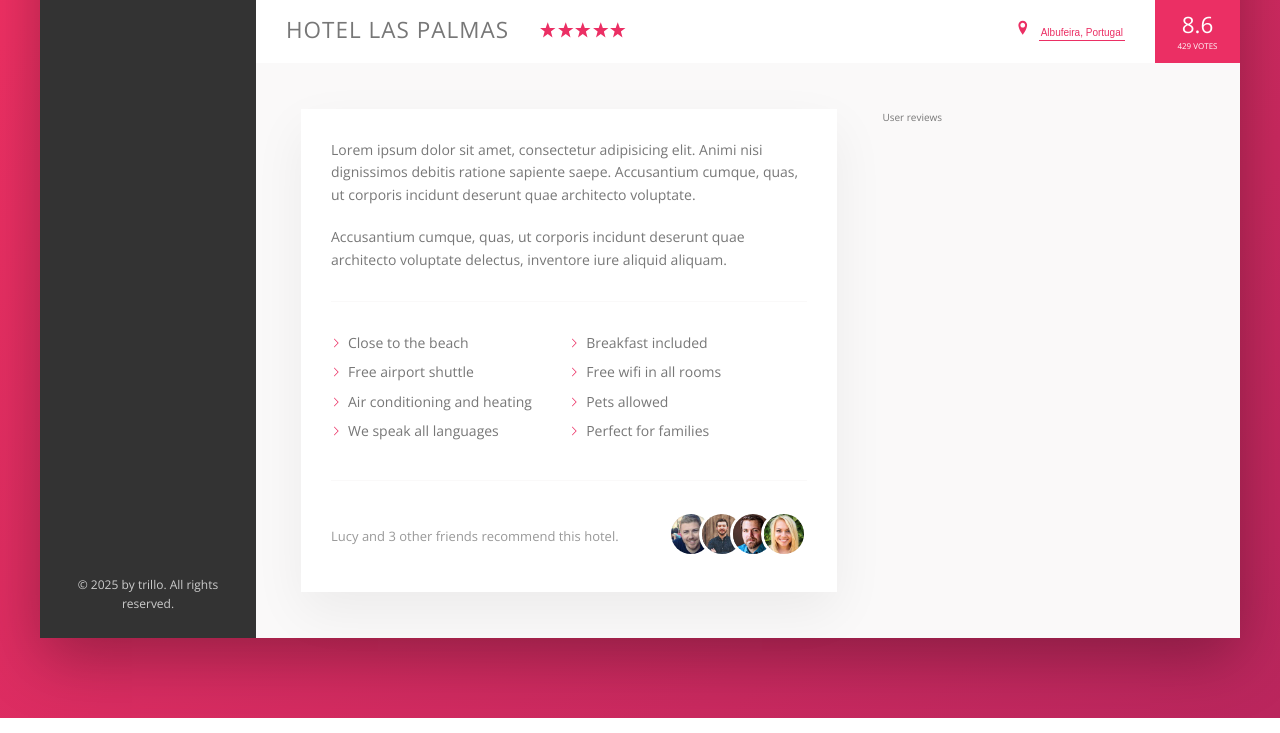
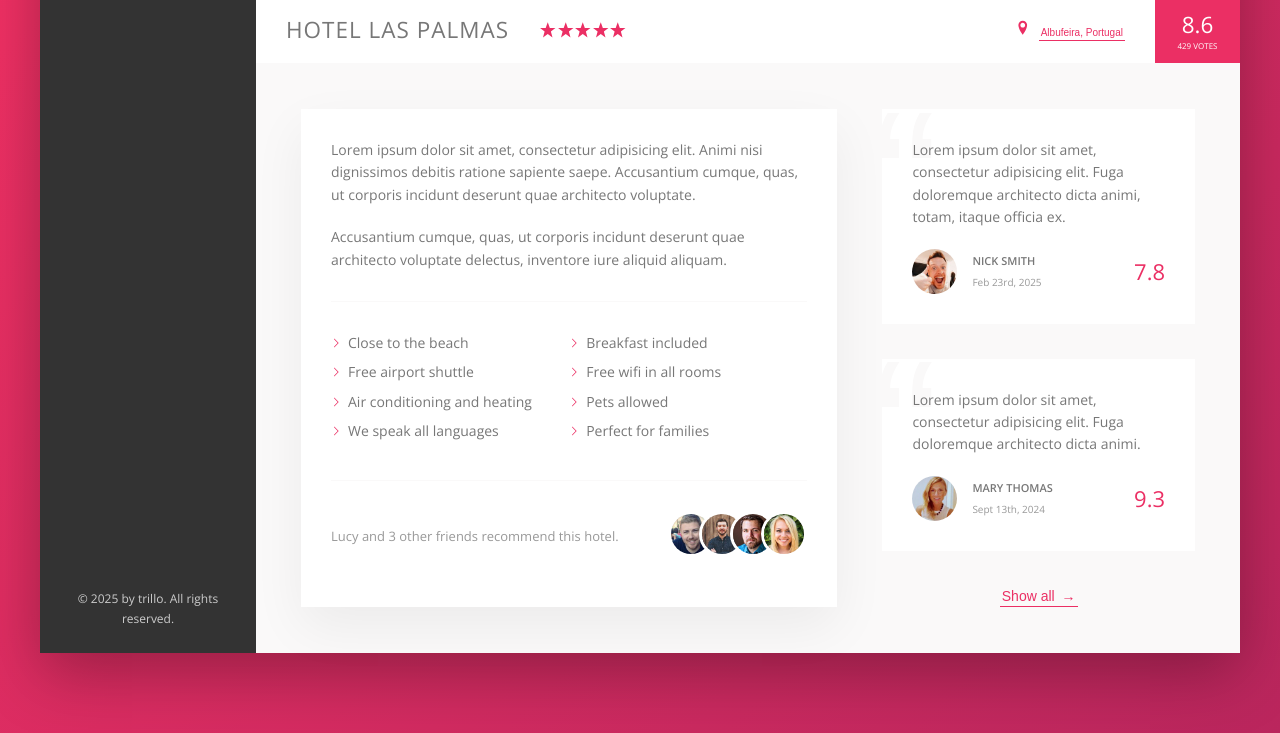
Before and after one commit to arunav999/Trillo, a website: page index.html in a window 1280 px wide. Shown: the part 538-1271 px from the top of the page. Drawn offline with nearby package versions, Linux system fonts and the light colour scheme.

Commit message:
completed the user review section

```diff
--- a/index.html
+++ b/index.html
@@ -202,7 +202,47 @@
               </div>
             </div>
 
-            <div class="user-reviews">User reviews</div>
+            <div class="user-reviews">
+              <figure class="review">
+                <blockquote class="review__text">
+                  Lorem ipsum dolor sit amet, consectetur adipisicing elit. Fuga
+                  doloremque architecto dicta animi, totam, itaque officia ex.
+                </blockquote>
+                <figcaption class="review__user">
+                  <img
+                    src="img/user-1.jpg"
+                    alt="User 1"
+                    class="review__photo"
+                  />
+                  <div class="review__user-box">
+                    <p class="review__user-name">Nick Smith</p>
+                    <p class="review__user-date">Feb 23rd, 2025</p>
+                  </div>
+                  <div class="review__rating">7.8</div>
+                </figcaption>
+              </figure>
+
+              <figure class="review">
+                <blockquote class="review__text">
+                  Lorem ipsum dolor sit amet, consectetur adipisicing elit. Fuga
+                  doloremque architecto dicta animi.
+                </blockquote>
+                <figcaption class="review__user">
+                  <img
+                    src="img/user-2.jpg"
+                    alt="User 1"
+                    class="review__photo"
+                  />
+                  <div class="review__user-box">
+                    <p class="review__user-name">Mary Thomas</p>
+                    <p class="review__user-date">Sept 13th, 2024</p>
+                  </div>
+                  <div class="review__rating">9.3</div>
+                </figcaption>
+              </figure>
+
+              <button class="btn-inline">Show all <span>&rarr;</span></button>
+            </div>
           </div>
         </main>
       </div>
--- a/sass/_components.scss
+++ b/sass/_components.scss
@@ -273,8 +273,17 @@
   cursor: pointer;
   transition: all 0.2s;
 
+  & span{
+    margin-left: 3px;
+    transition: margin-left 0.2s;
+  }
+
   &:hover {
     color: var(--color-grey-dark-1);
+
+    span{
+      margin-left: 8px;
+    }
   }
 
   &:focus {
@@ -353,21 +362,82 @@
   display: flex;
   align-items: center;
 
-  &__count{
+  &__count {
     margin-right: auto;
   }
 
-  &__friends{}
-
-  &__photo{
+  &__photo {
     box-sizing: content-box;
     height: 4rem;
     width: 4rem;
     border-radius: 50%;
     border: 3px solid #fff;
 
-    &:not(:last-child){
+    &:not(:last-child) {
       margin-right: -1.5rem;
     }
   }
 }
+
+//////////////////////////////
+/// REVIEWS
+.review {
+  background-color: #fff;
+  box-shadow: var(---shadow-light);
+  padding: 3rem;
+  margin-bottom: 3.5rem;
+  position: relative;
+  overflow: hidden;
+
+  &__text {
+    margin-bottom: 2rem;
+    position: relative;
+    z-index: 10;
+  }
+
+  &__user {
+    display: flex;
+    align-items: center;
+  }
+
+  &__photo {
+    height: 4.5rem;
+    width: 4.5rem;
+    border-radius: 50%;
+    margin-right: 1.5rem;
+  }
+
+  &__user-box {
+    margin-right: auto;
+  }
+
+  &__user-name {
+    font-size: 1.1rem;
+    font-weight: 700;
+    text-transform: uppercase;
+    margin-bottom: 0.4rem;
+  }
+
+  &__user-date {
+    font-size: 1rem;
+    color: var(--color-grey-dark-3);
+  }
+
+  &__rating {
+    font-size: 2.2rem;
+    font-weight: 300;
+    color: var(--color-primary);
+  }
+
+  &::before{
+    content: "\201C";
+    position: absolute;
+    top: -2.75rem;
+    left: -1rem;
+    line-height: 1;
+    font-size: 20rem;
+    color: var(--color-grey-light-1);
+    font-family: sans-serif;
+    z-index: 1;
+  }
+}
--- a/sass/_layout.scss
+++ b/sass/_layout.scss
@@ -38,6 +38,7 @@
 }
 
 .detail {
+  font-size: 1.4rem;
   display: flex;
   padding: 4.5rem;
   background-color: var(--color-grey-light-1);
@@ -45,7 +46,6 @@
 }
 
 .description {
-  font-size: 1.4rem;
   background-color: #fff;
   box-shadow: var(--shadow-light);
   padding: 3rem;
@@ -55,4 +55,8 @@
 
 .user-reviews {
   flex: 1;
+
+  display: flex;
+  flex-direction: column;
+  align-items: center;
 }
```
Also changed, not shown: css/style.css, 1 other file.
